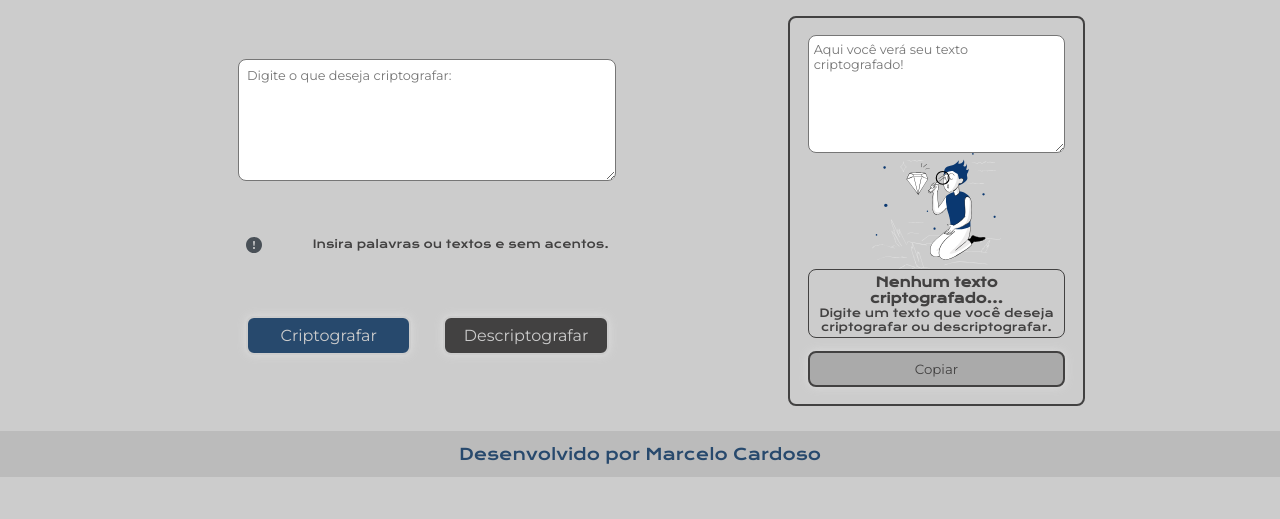
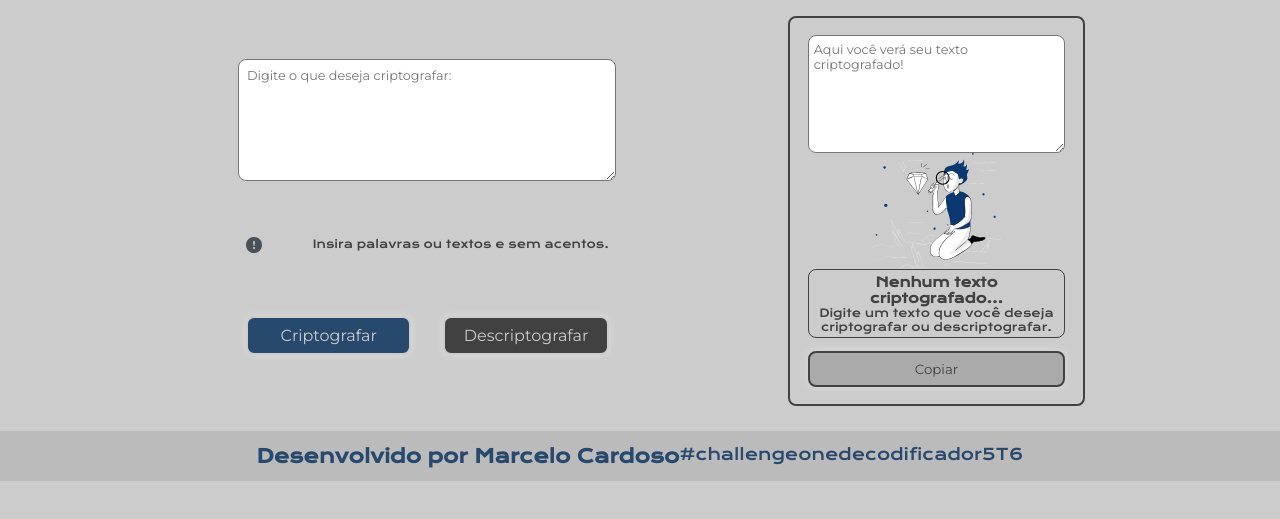
Before and after one commit to marceloc4rdoso/decodificador, a plain HTML site: page index.html in a window 1280 px wide. Shown: the part 83-602 px from the top of the page. Drawn offline with nearby package versions, Linux system fonts and the light colour scheme.

Commit message:
Alteração Rodapé

```diff
--- a/index.html
+++ b/index.html
@@ -46,7 +46,9 @@
         </section>
     </main>
     <footer class="rodape">
-        <p>Desenvolvido por Marcelo Cardoso</p>
+        <h3>Desenvolvido por Marcelo Cardoso</h3>
+        <p> #challengeonedecodificador5</p>
+        <p>T6</p>
     </footer>
     <script src="js\app.js" defer></script>
 </body>
```
